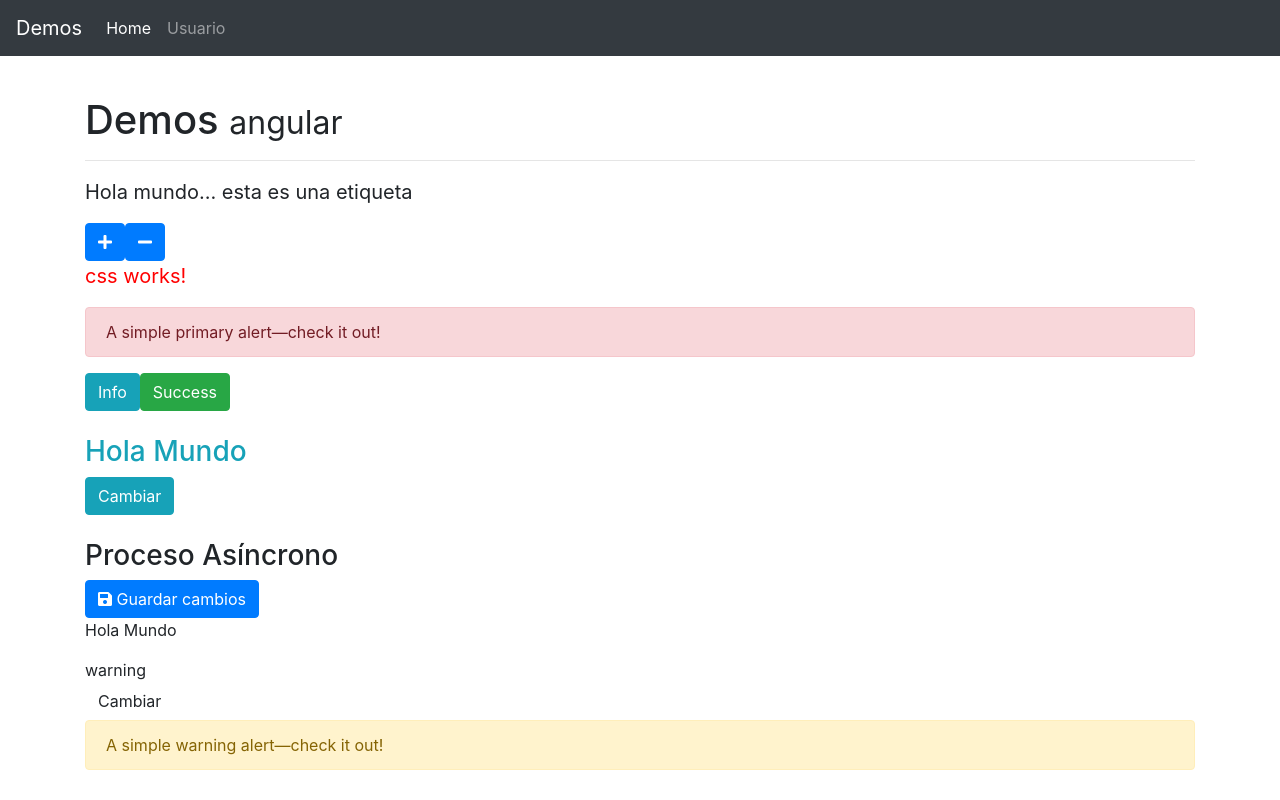
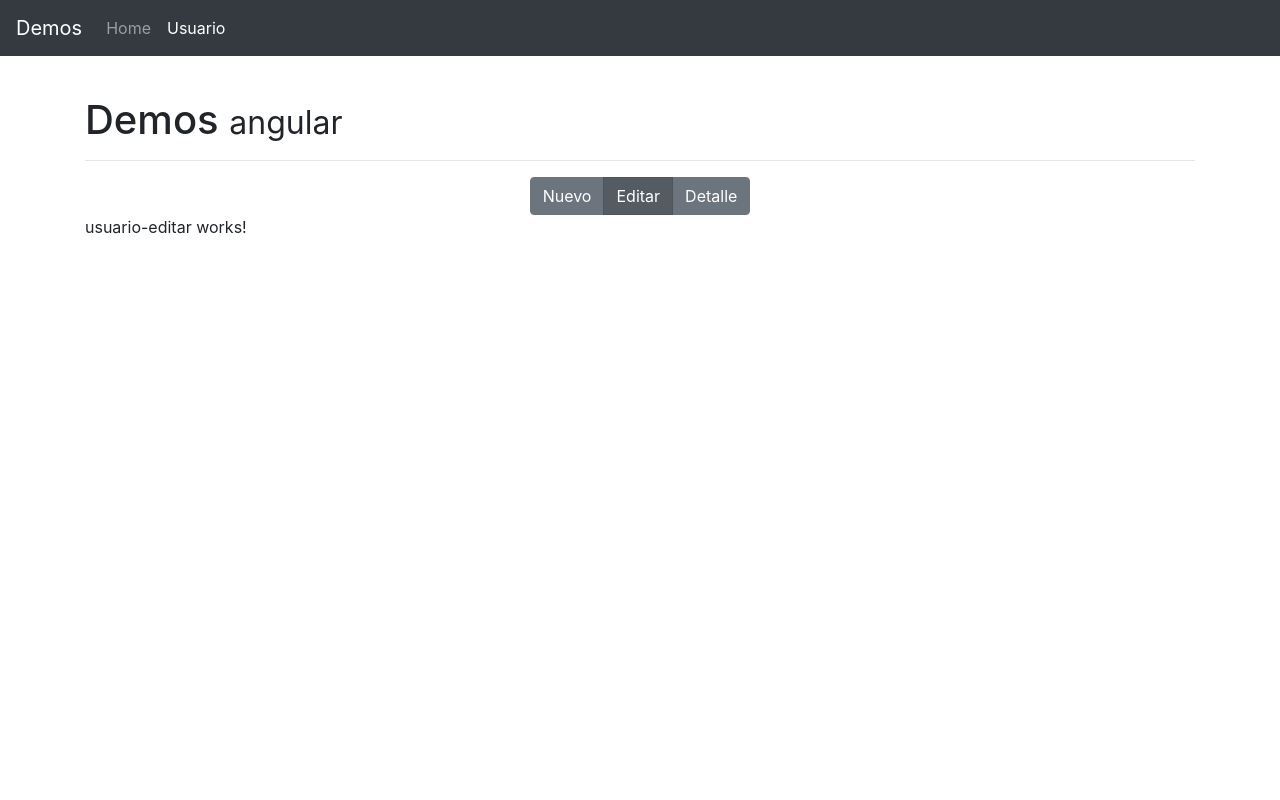
Before and after one commit to augustoqa/angular-micelaneos-6, an Angular app: page /usuario/10/editar in a window 1280 px wide. Before the commit this address led to /home. Built offline with nearby package versions, Linux system fonts and the light colour scheme.

Commit message:
Usando rutas hijas

```diff
--- a/src/app/components/navbar/navbar.component.html
+++ b/src/app/components/navbar/navbar.component.html
@@ -11,7 +11,7 @@
         <a class="nav-link" [routerLink]="['home']">Home</a>
       </li>
       <li class="nav-item" routerLinkActive="active">
-        <a class="nav-link" [routerLink]="['usuario']">Usuario</a>
+        <a class="nav-link" [routerLink]="['usuario',10]">Usuario</a>
       </li>
     </ul>
   </div>
--- a/src/app/components/usuario/usuario.component.html
+++ b/src/app/components/usuario/usuario.component.html
@@ -1 +1,11 @@
-<p>usuario works!</p>
+<div class="row">
+  <div class="col-md-12 text-center">
+    <div class="btn-group" role="group" aria-label="Basic example">
+      <button type="button" class="btn btn-secondary" routerLinkActive="active" [routerLink]="['nuevo']">Nuevo</button>
+      <button type="button" class="btn btn-secondary" routerLinkActive="active" [routerLink]="['editar']">Editar</button>
+      <button type="button" class="btn btn-secondary" routerLinkActive="active" [routerLink]="['detalle']">Detalle</button>
+    </div>
+  </div>
+</div>
+
+<router-outlet></router-outlet>
```
Also changed, not shown: src/app/app.routes.ts (+13 -1 lines).
